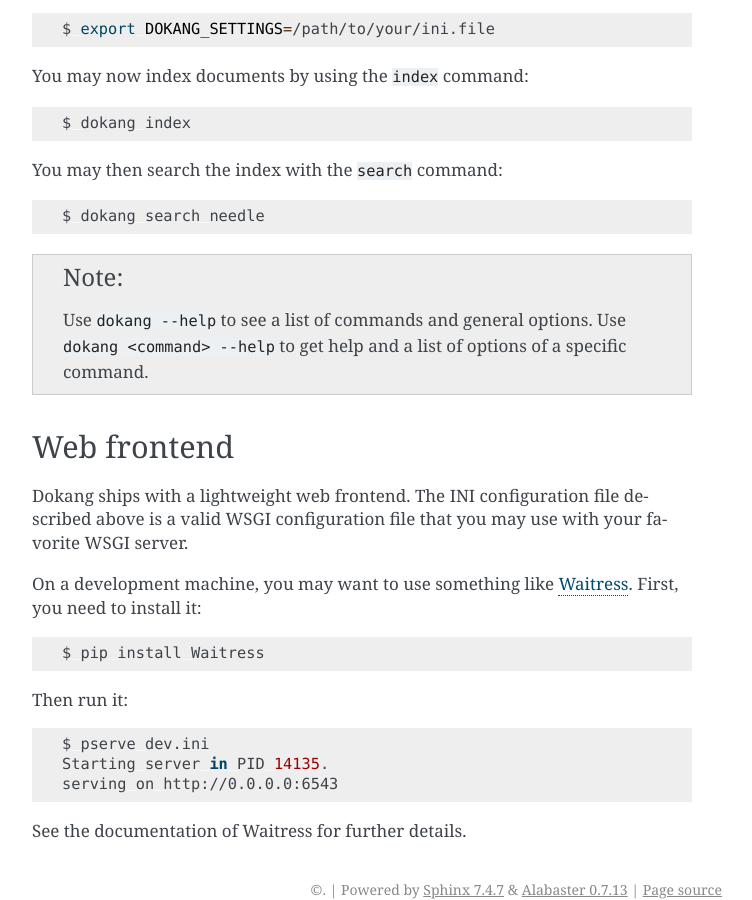
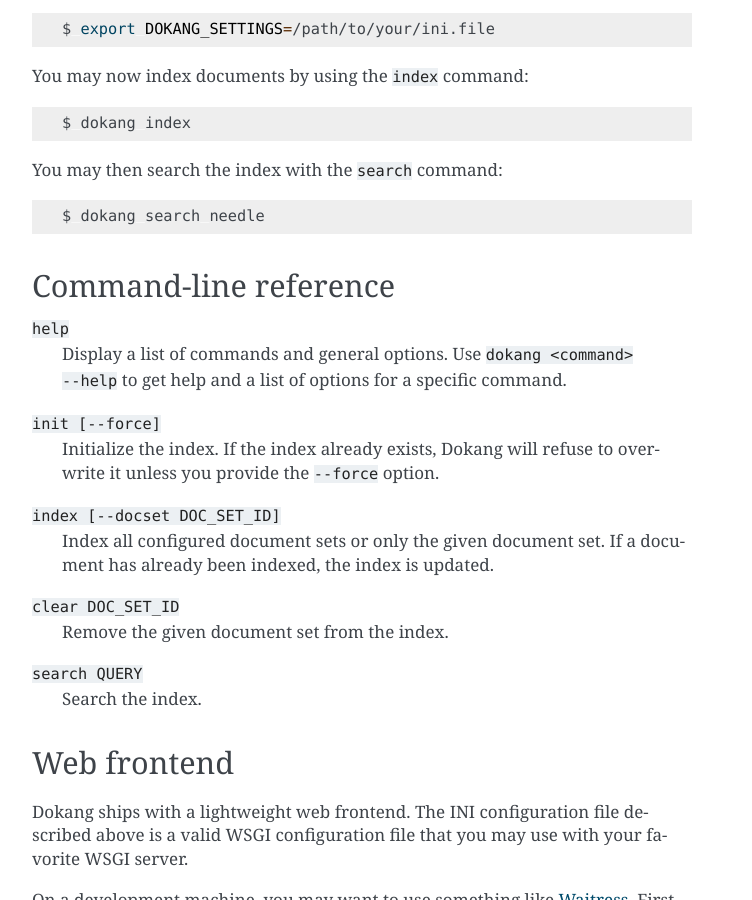
Before and after one commit to Polyconseil/dokang, a Sphinx documentation site: the page built from docs/index.rst, in a window 1280 px wide and 900 px high, scrolled down 2205 px. Shown: the whole window, without its empty margins (388-1140 px from the left). Built offline with Sphinx 7.4.7, drawn with Linux system fonts in a browser that asks for light colours; some of the changed text lies outside the part shown.

Commit message:
Add 'clear' command to remove a document set from the index.

```diff
--- a/docs/index.rst
+++ b/docs/index.rst
@@ -122,11 +122,28 @@
 
    $ dokang search needle
 
-.. note::
 
-   Use ``dokang --help`` to see a list of commands and general
-   options. Use ``dokang <command> --help`` to get help and a list of
-   options of a specific command.
+Command-line reference
+----------------------
+
+``help``
+    Display a list of commands and general options. Use ``dokang
+    <command> --help`` to get help and a list of options for a
+    specific command.
+
+``init [--force]``
+    Initialize the index. If the index already exists, Dokang will
+    refuse to overwrite it unless you provide the ``--force`` option.
+
+``index [--docset DOC_SET_ID]``
+    Index all configured document sets or only the given document
+    set. If a document has already been indexed, the index is updated.
+
+``clear DOC_SET_ID``
+    Remove the given document set from the index.
+
+``search QUERY``
+    Search the index.
 
 
 Web frontend
```
Also changed, not shown: other parts of docs/index.rst (+1 -1 lines), 2 other files.
